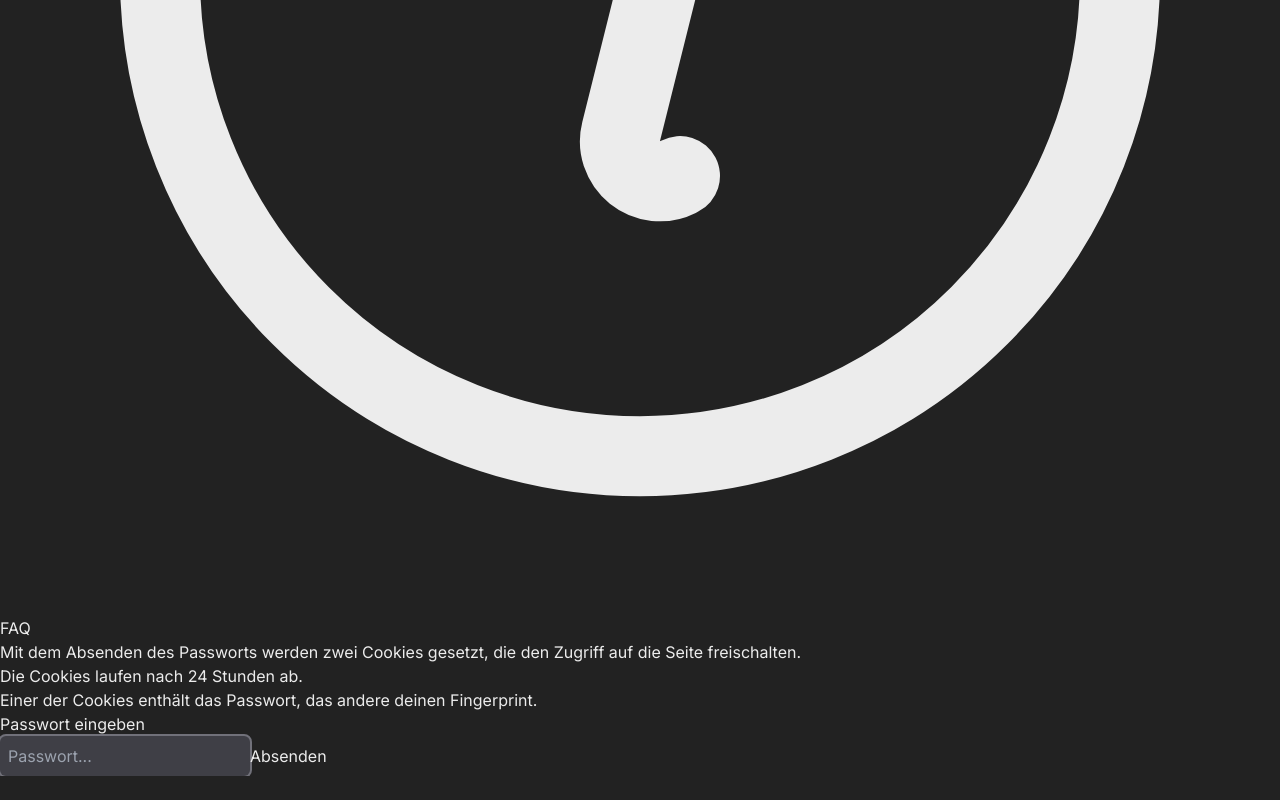
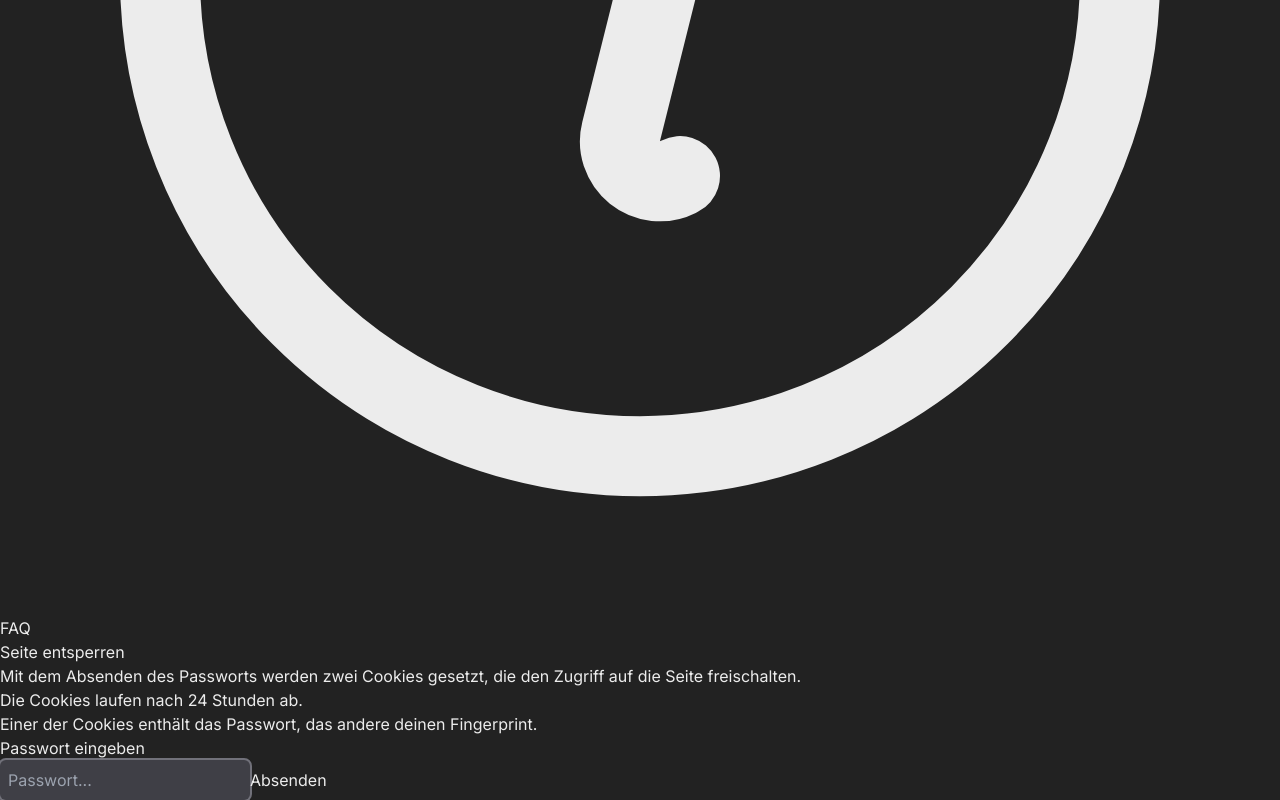
Before and after one commit to stefanluth/kummerkasten, a Next.js app: page /unlock in a window 1280 px wide. Shown: the part 3392-4192 px from the top of the page. Before the commit the page ends 4168 px from the top, so only its background shows below. Built offline with nearby package versions, Linux system fonts and the light colour scheme.

Commit message:
add header

```diff
--- a/app/unlock/page.tsx
+++ b/app/unlock/page.tsx
@@ -7,6 +7,7 @@ export default function Unlock() {
   return (
     <div className="flex flex-col gap-4 pt-4 max-w-2xl mx-auto divide-y divide-zinc-700">
       <div className="flex flex-col gap-1">
+        <h1 className="text-2xl font-semibold">Seite entsperren</h1>
         <p>Mit dem Absenden des Passworts werden zwei Cookies gesetzt, die den Zugriff auf die Seite freischalten.</p>
         <p>Die Cookies laufen nach 24 Stunden ab.</p>
         <p>
```
